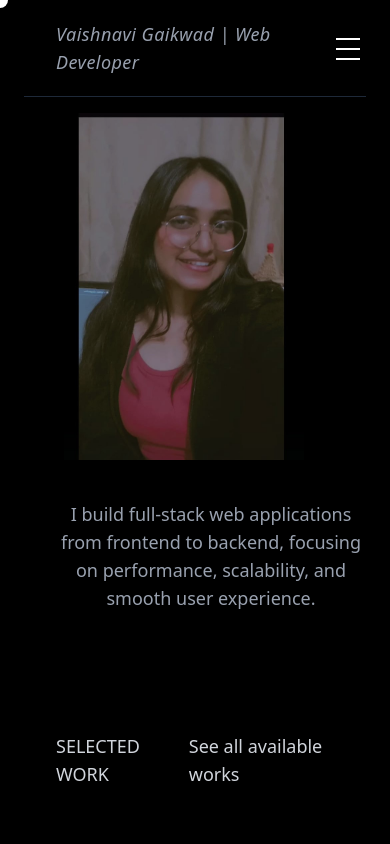
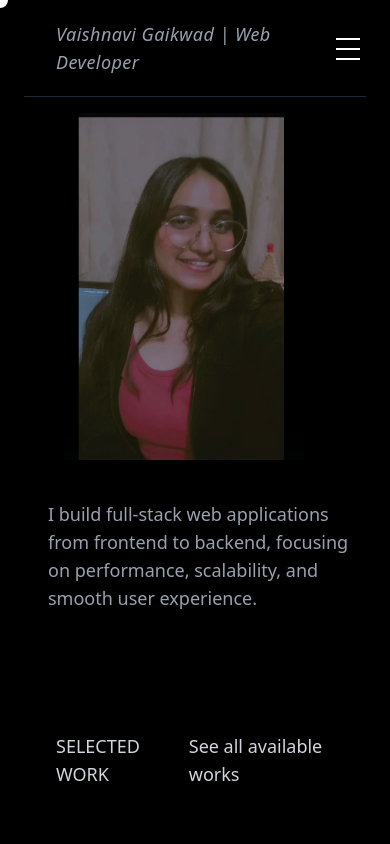
Before and after one commit to vaishgaikwad04/personal-portfolio, a React (Vite) app: page / in a window 390 px wide. Shown: the top 844 px of the page. Built offline with nearby package versions, Linux system fonts and the light colour scheme.

Commit message:
imporved header ui

```diff
--- a/src/pages/Home.jsx
+++ b/src/pages/Home.jsx
@@ -24,7 +24,7 @@ function Home() {
       <p
         ref={textRef}
         className={`text-gray-400 mt-6 text-lg sm:text-2xl md:text-3xl
-  mb-2 text-center sm:text-left max-w-3xl mx-auto sm:mx-0 p-4
+  mb-2 text-left sm:text-left max-w-3xl mx-auto sm:mx-0 p-4
   transition-all duration-700 ease-in-out ${
     textVisible ? "opacity-100 translate-y-0" : "opacity-0 translate-y-10"
   }`}
```
